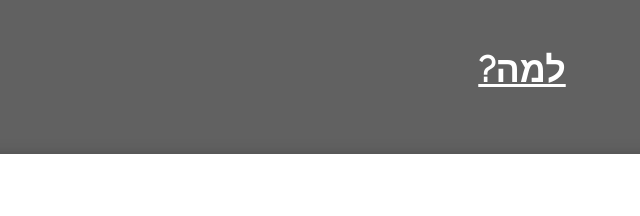
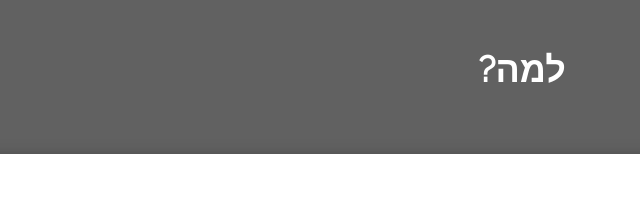
Before and after one commit to Doringber/blog, a plain HTML site: page side_why2.html in a window 1280 px wide. Shown: the top 216 px of the page, 118-758 px from the left. Drawn offline with nearby package versions, Linux system fonts and the light colour scheme.

Commit message:
Update side_why2.html

```diff
--- a/side_why2.html
+++ b/side_why2.html
@@ -41,7 +41,7 @@ and is wrapped around the whole page content, except for the footer in this exam
 
 <!-- Header -->
 <header class="w3-container w3-center w3-padding-32">
- <h1><b><u>למה?</u></b></h1>
+ <h1><b>למה?</b></h1>
 </header>
 
 <!-- Grid -->
```
